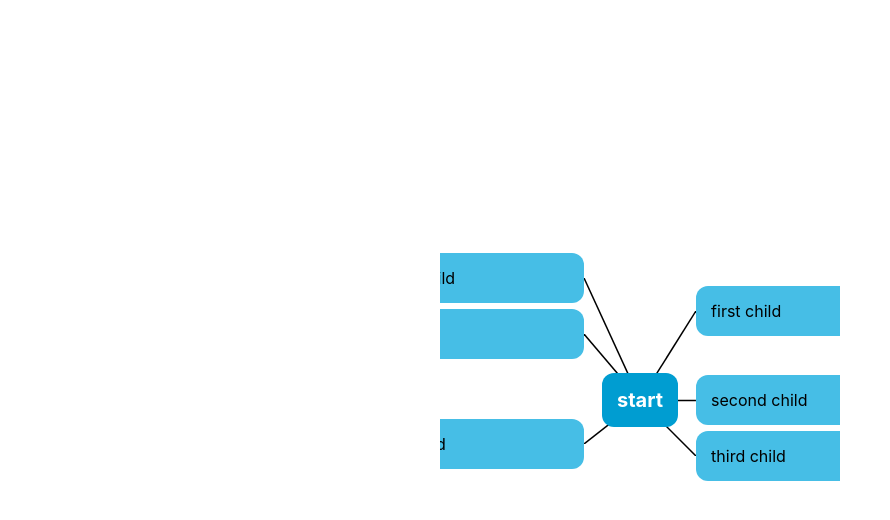
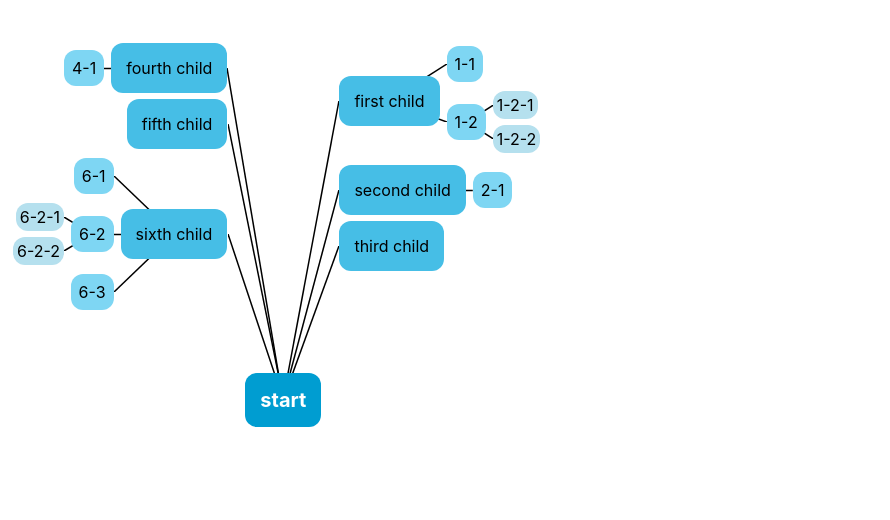
Before and after one commit to svenTheTerrible/mindmapr, a React (Create React App) app: page / in a window 1280 px wide. Shown: the top 520 px of the page, without its empty margins (0-890 px from the left). Built offline with nearby package versions, Linux system fonts and the light colour scheme.

Commit message:
Add bug task

```diff
--- a/src/App.css
+++ b/src/App.css
@@ -1,6 +1,6 @@
 .mindmapContainer {
-  width:  400px;
-  height: 300px;
+  width:  1280px;
+  height: 720px;
   background-color: #fff;
 }
 .centering {
--- a/src/App.tsx
+++ b/src/App.tsx
@@ -158,6 +158,7 @@ export const App: FC = () => {
 };
 
 //todo
+// Mindmap is not completely visible when scrollbars get used.
 // when navigating via arrow key -> <-, select the nearest item first (mostly the middle item)
 // check performance on large mindmaps
 // allow mindmap to only add items on one side as a tree via prop
--- a/src/MindmapItem.css
+++ b/src/MindmapItem.css
@@ -11,7 +11,6 @@
 
   .firstLevelMindmaprItem{
     position: relative;
-    min-width: 200px;
     transition: 0.2s;
     background-color: rgb(70, 190, 230);
     border-radius: 12px;
@@ -21,7 +20,6 @@
   .secondLevelMindmaprItem{
     position: relative;
     transition: 0.2s;
-    min-width: 200px;
     background-color: rgb(126, 214, 243);
     border-radius: 12px;
     padding: 8px;
@@ -30,7 +28,6 @@
   .thirdLevelMindmaprItem{
     position: relative;
     transition: 0.2s;
-    min-width: 200px;
     padding: 4px;
     background-color: rgb(181, 224, 238);
     border-radius: 12px;
```
